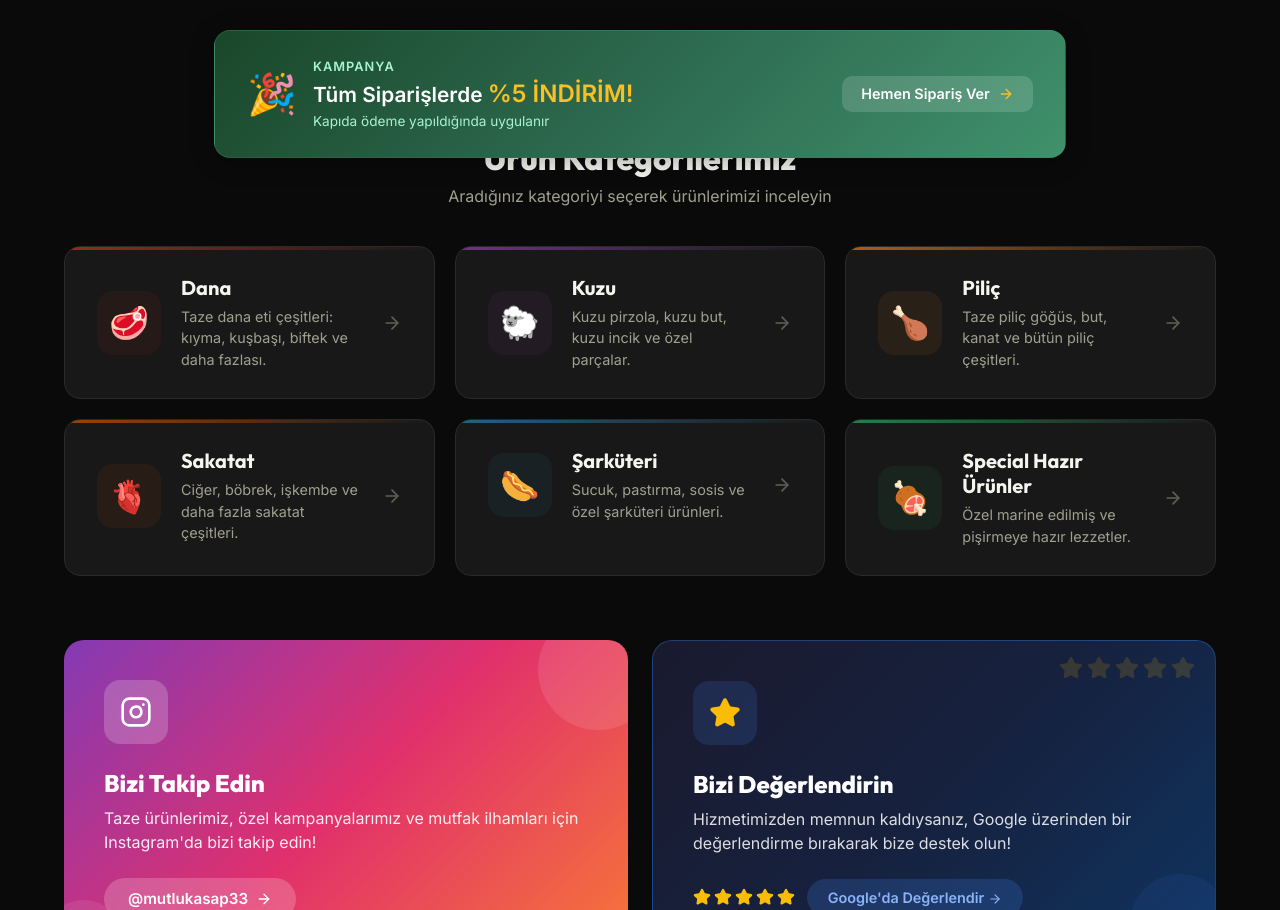
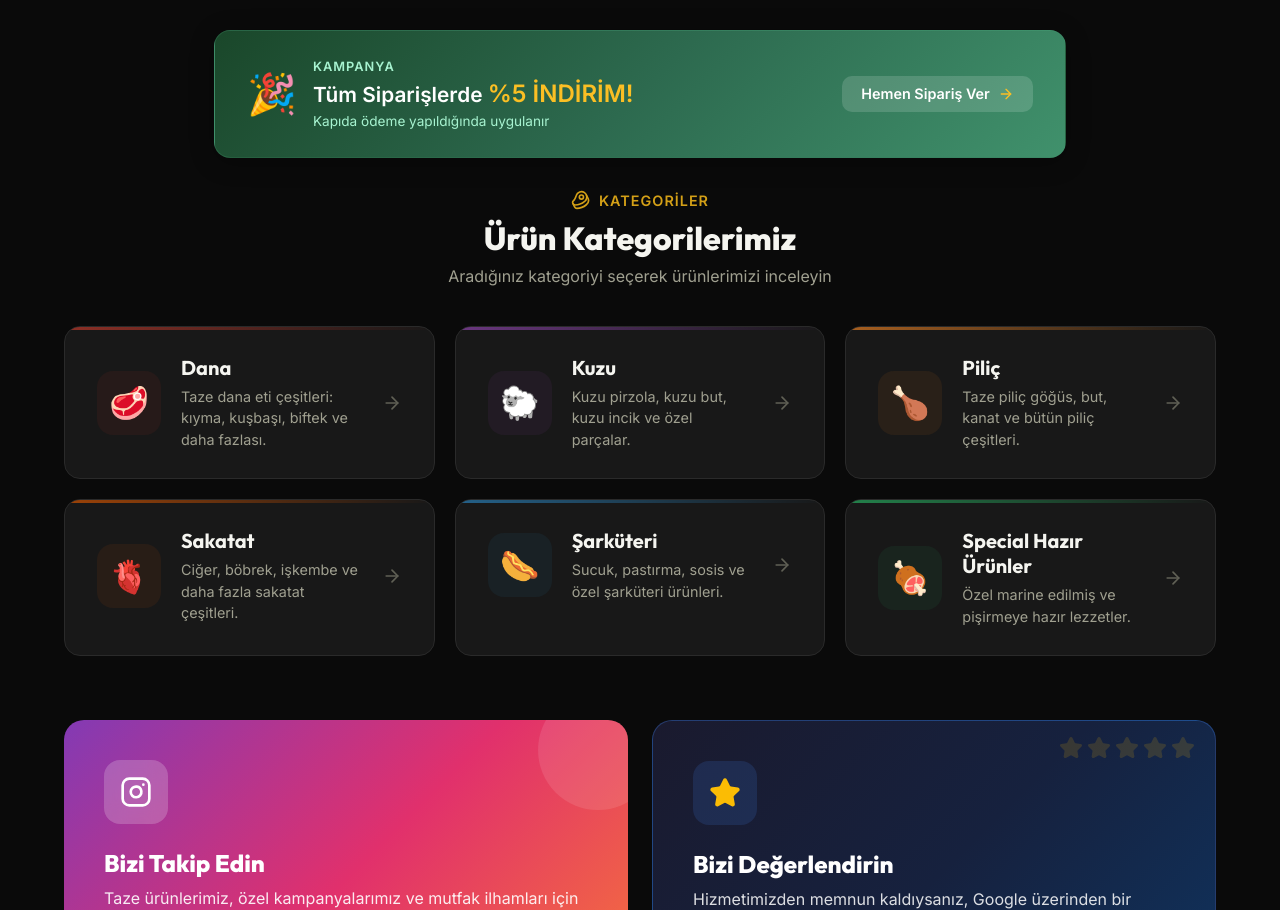
Before and after one commit to mergenyuzgec/kasapweb, a Next.js app: page / in a window 1280 px wide. Shown: the part 817-1727 px from the top of the page. Built offline with nearby package versions, Linux system fonts and the light colour scheme; no server answers.

Commit message:
güncelleme

```diff
--- a/src/app/(main)/page.tsx
+++ b/src/app/(main)/page.tsx
@@ -144,7 +144,7 @@ export default function HomePage() {
       </section>
 
       {/* Category Cards */}
-      <section className="container section-mobile" style={{ marginTop: '-3rem', marginBottom: '4rem' }}>
+      <section className="container section-mobile" style={{ marginTop: '2rem', marginBottom: '4rem' }}>
         <div style={{ textAlign: 'center', marginBottom: '2.5rem' }}>
           <div style={{ display: 'flex', alignItems: 'center', justifyContent: 'center', gap: '0.5rem', marginBottom: '0.5rem' }}>
             <Beef size={20} className="text-gold" />
```
